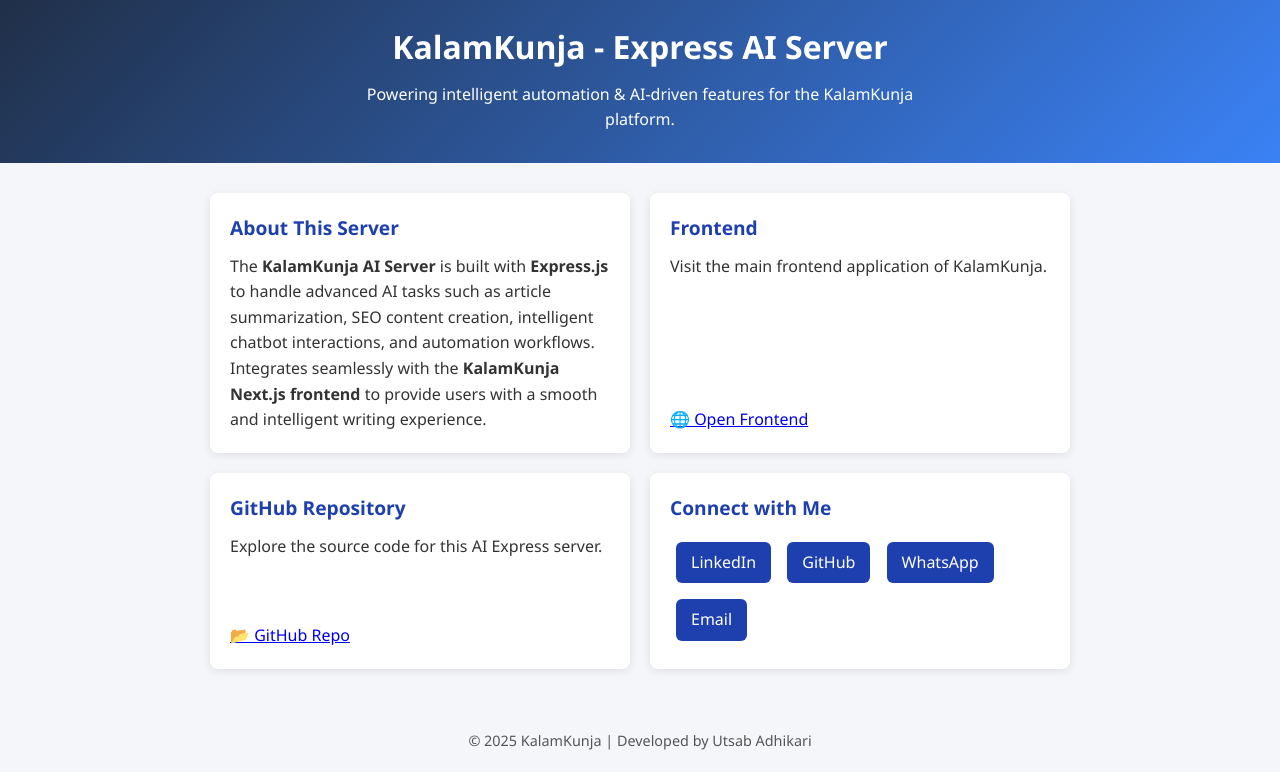
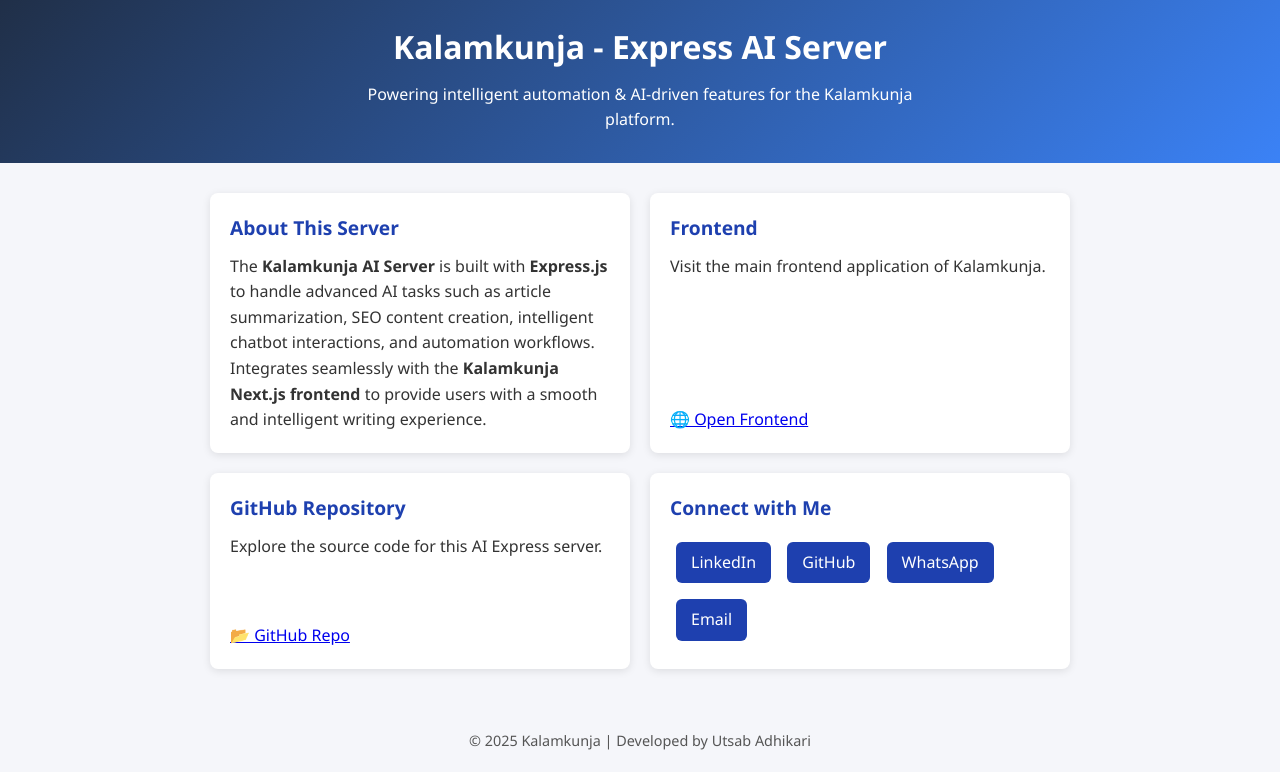
Before and after one commit to utsab-adhikari/express-ai-kalamkunja, a website: page src/index.html in a window 1280 px wide. Shown: the part 107-879 px from the top of the page. Drawn offline with Linux system fonts and the light colour scheme.

```diff
--- a/src/index.html
+++ b/src/index.html
@@ -117,27 +117,27 @@
 <body>
   <header>
     <img src="https://kalamkunja.vercel.app/logo_1.png" alt="KalamKunja Logo" />
-    <h1>KalamKunja - Express AI Server</h1>
-    <p>Powering intelligent automation & AI-driven features for the KalamKunja platform.</p>
+    <h1>Kalamkunja - Express AI Server</h1>
+    <p>Powering intelligent automation & AI-driven features for the Kalamkunja platform.</p>
   </header>
 
   <div class="container">
     <div class="card">
       <h2>About This Server</h2>
       <p>
-        The <strong>KalamKunja AI Server</strong> is built with <strong>Express.js</strong>
+        The <strong>Kalamkunja AI Server</strong> is built with <strong>Express.js</strong>
         to handle advanced AI tasks such as article summarization, SEO content creation,
         intelligent chatbot interactions, and automation workflows.
       </p>
       <p>
-        Integrates seamlessly with the <strong>KalamKunja Next.js frontend</strong> to provide
+        Integrates seamlessly with the <strong>Kalamkunja Next.js frontend</strong> to provide
         users with a smooth and intelligent writing experience.
       </p>
     </div>
 
     <div class="card">
       <h2>Frontend</h2>
-      <p>Visit the main frontend application of KalamKunja.</p>
+      <p>Visit the main frontend application of Kalamkunja.</p>
       <a href="https://kalamkunj.vercel.app" target="_blank">🌐 Open Frontend</a>
     </div>
 
@@ -159,7 +159,7 @@
   </div>
 
   <footer>
-    © 2025 KalamKunja | Developed by Utsab Adhikari
+    © 2025 Kalamkunja | Developed by Utsab Adhikari
   </footer>
 </body>
 </html>
```
Also changed, not shown: README.md.
